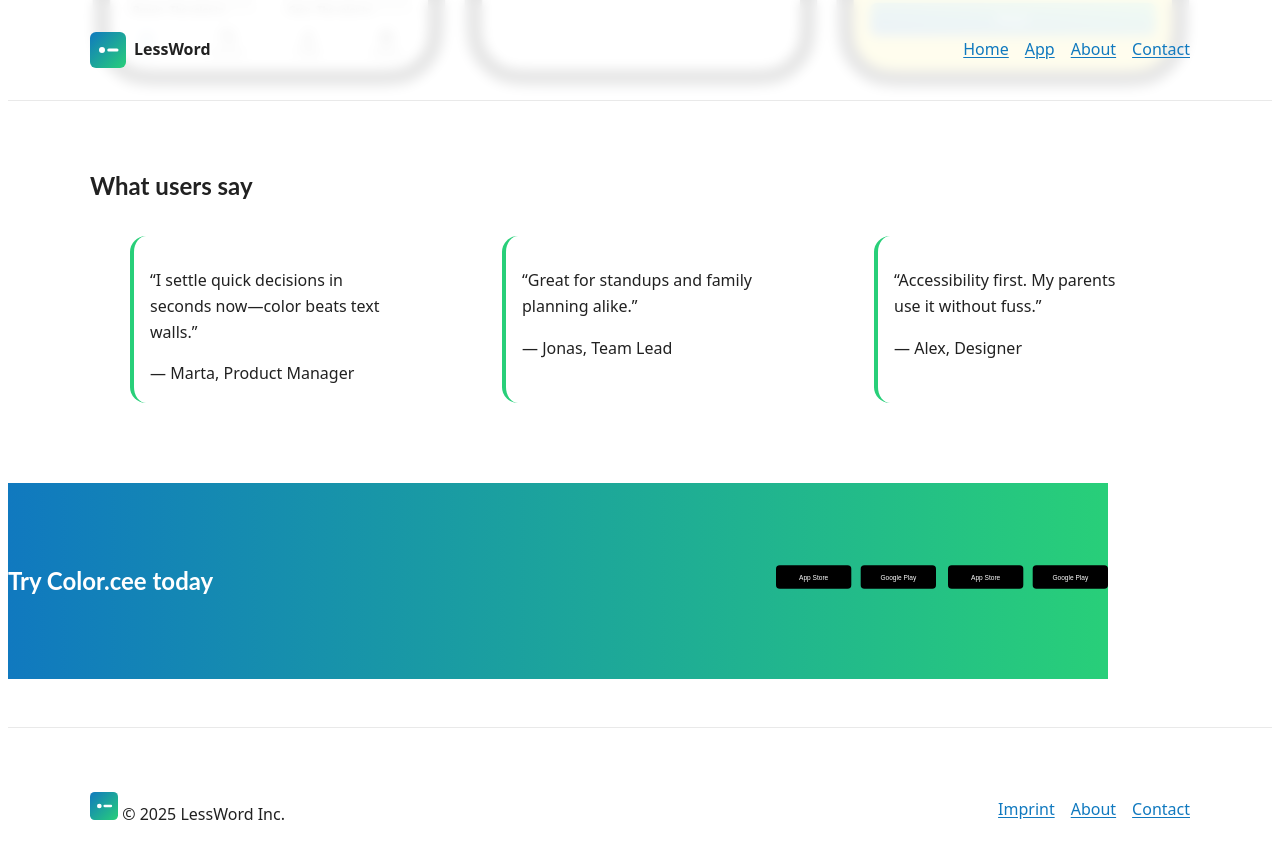
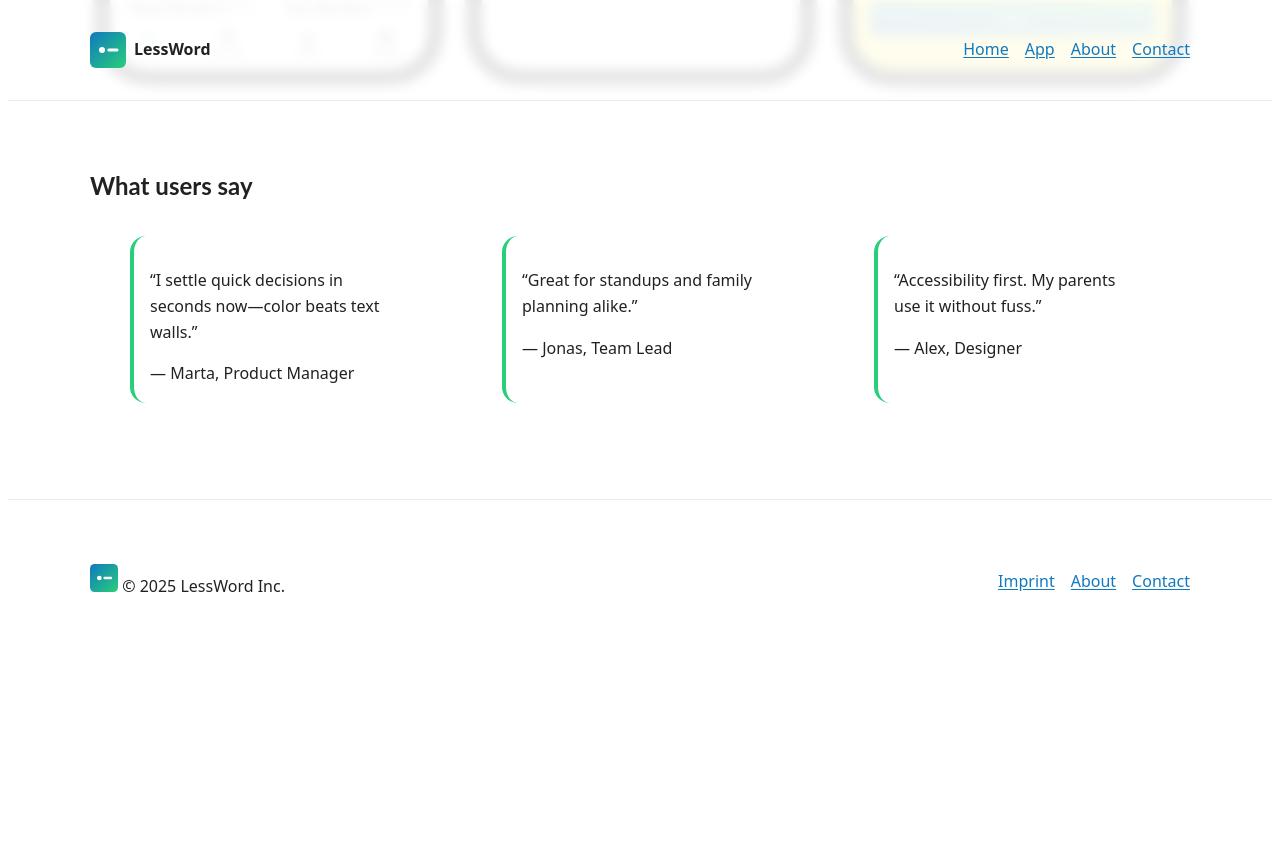
Before and after one commit to normanholz/colorcee-site, a Jekyll site: the page built from index.md, in a window 1280 px wide and 900 px high, scrolled down 2389 px. Shown: the top 859 px of the window. Built offline with Jekyll 4.4.1, drawn with Linux system fonts in a browser that asks for light colours; after the commit the page ends 3060 px from its top, so only the background shows below that.

Commit message:
remove CTA section

```diff
--- a/_layouts/home.html
+++ b/_layouts/home.html
@@ -74,10 +74,3 @@ layout: default
     {% endfor %}
   </div>
 </section>
-
-<section class="container cta-band" aria-label="Install callout">
-  <div class="cta-band__inner">
-    <h2>Try Color.cee today</h2>
-    {% include store-badges.html %}
-  </div>
-</section>
```
